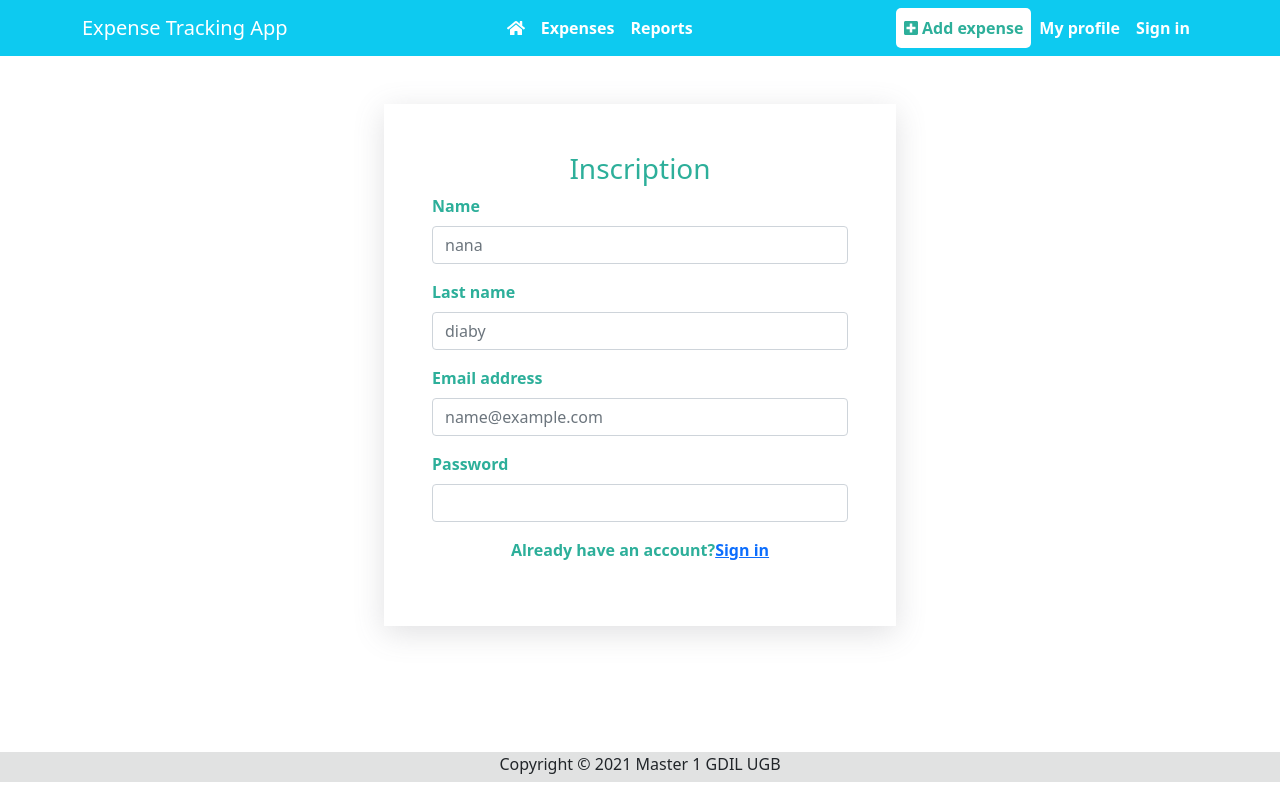
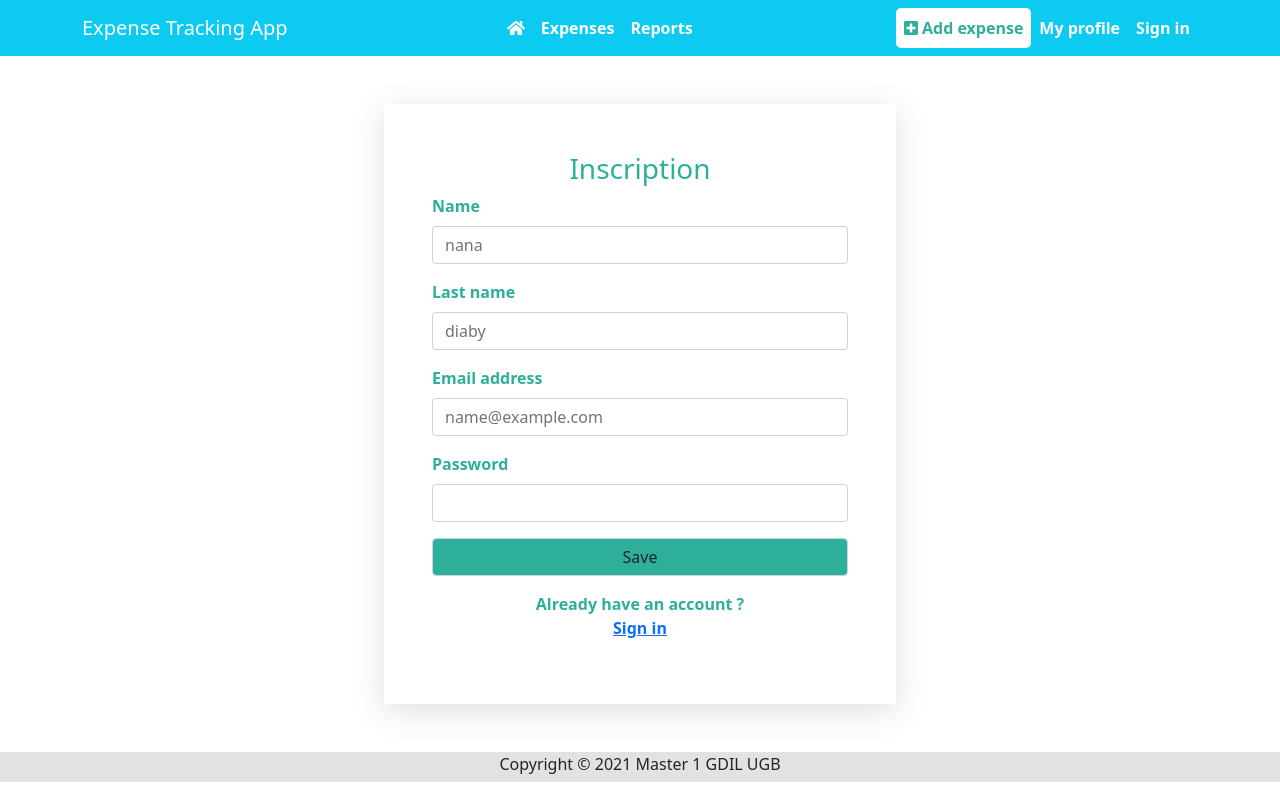
Before and after one commit to ayshagassama1/mern_expense_tracking_app, a React (Create React App) app in the folder frontend/: page /inscription in a window 1280 px wide. Built offline with nearby package versions, Linux system fonts and the light colour scheme; the HTML template or start-up script is replaced by a standard one.

Commit message:
Corrections pages connexion et inscriptions

```diff
--- a/frontend/package.json
+++ b/frontend/package.json
@@ -6,6 +6,7 @@
     "@testing-library/jest-dom": "^5.16.1",
     "@testing-library/react": "^12.1.2",
     "@testing-library/user-event": "^13.5.0",
+    "axios": "^0.24.0",
     "bootstrap": "^5.1.3",
     "react": "^17.0.2",
     "react-bootstrap": "^2.0.4",
--- a/frontend/src/components/Connection.js
+++ b/frontend/src/components/Connection.js
@@ -14,8 +14,11 @@ const Connection = () => {
 						<Form.Label>Password</Form.Label>
 						<Form.Control type="password" />
 					</Form.Group>
+					<Form.Group className="mb-3" controlId="password">
+						<Form.Control type="submit" className="mySubmit" value="Save" />
+					</Form.Group>
 					<p className="text-center">
-						Not suscribed yet?
+						Not suscribed yet ?<br />
 						<a href="/inscription" className="text-primary">
 							Sign up
 						</a>
--- a/frontend/src/components/Inscription.js
+++ b/frontend/src/components/Inscription.js
@@ -22,8 +22,11 @@ const Inscription = () => {
 						<Form.Label>Password</Form.Label>
 						<Form.Control type="password" />
 					</Form.Group>
+					<Form.Group className="mb-3" controlId="password">
+						<Form.Control type="submit" className="mySubmit" value="Save" />
+					</Form.Group>
 					<p className="text-center">
-						Already have an account?
+						Already have an account ?<br />
 						<a href="/connection" className="text-primary">
 							Sign in
 						</a>
--- a/frontend/src/components/layout/Header.js
+++ b/frontend/src/components/layout/Header.js
@@ -1,6 +1,6 @@
 import { FontAwesomeIcon } from "@fortawesome/react-fontawesome";
 import React, { useEffect, useState } from "react";
-import { Container, Nav, Navbar, Modal, Button, Form } from "react-bootstrap";
+import { Container, Nav, Navbar, Modal, Button, Form, FormSelect } from "react-bootstrap";
 import { faPlusSquare, faHome } from "@fortawesome/free-solid-svg-icons";
 
 const Header = () => {
@@ -49,18 +49,22 @@ const Header = () => {
 				<Modal.Header closeButton></Modal.Header>
 				<Modal.Body>
 					<Form>
-						<h3 className="text-center">Add expense</h3>
+						<h3 className="text-center text-info2">Add expense</h3>
 						<Form.Group className="mb-3" controlId="email">
-							<Form.Label>Email address</Form.Label>
-							<Form.Control type="email" placeholder="name@example.com" />
+							<Form.Label className="text-info2">Price</Form.Label>
+							<Form.Control type="number" />
+						</Form.Group>
+						<Form.Group className="mb-3" controlId="category">
+							<Form.Label className="text-info2">Category</Form.Label>
+							<Form.Select aria-label="Default select example">
+								<option>Categories</option>
+								<option value="groceries">Groceries</option>
+								<option value="commute">Commute</option>
+								<option value="eating out">Eating out</option>
+							</Form.Select>
 						</Form.Group>
 						<Form.Group className="mb-3" controlId="password">
-							<Form.Label>Password</Form.Label>
-							<Form.Control type="password" />
-						</Form.Group>
-						<Form.Group className="mb-3" controlId="password">
-							<Form.Label>Password</Form.Label>
-							<Form.Control type="password" />
+							<Form.Control type="submit" className="mySubmit" value="Save" />
 						</Form.Group>
 					</Form>
 				</Modal.Body>
--- a/frontend/src/index.css
+++ b/frontend/src/index.css
@@ -114,6 +114,18 @@ table {
 	color: #2daf9a;
 }
 
+.mySubmit {
+	background-color: #2daf9a !important;
+}
+
+.text-info2 {
+	color: #2daf9a !important;
+}
+
+.mySubmi {
+	background-color: #48caeb !important;
+}
+
 @media only screen and (max-width: 900px) {
 	.myForm {
 		width: 80% !important;
```
Also changed, not shown: 1 other file (tests, documents, lock files or other folders).
